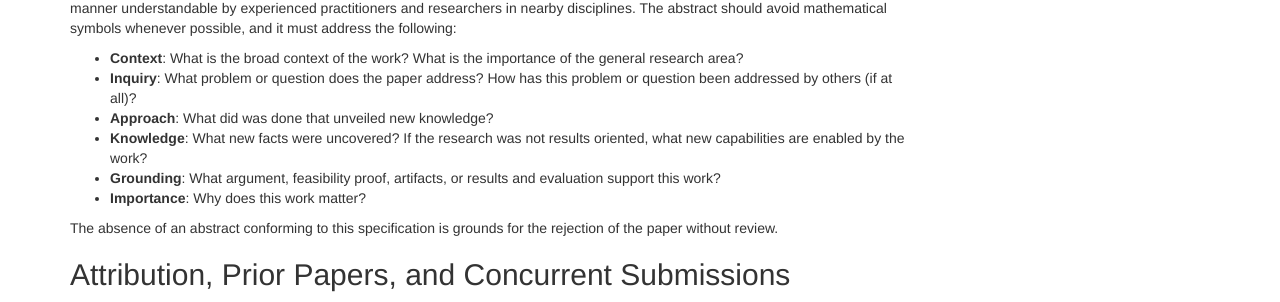
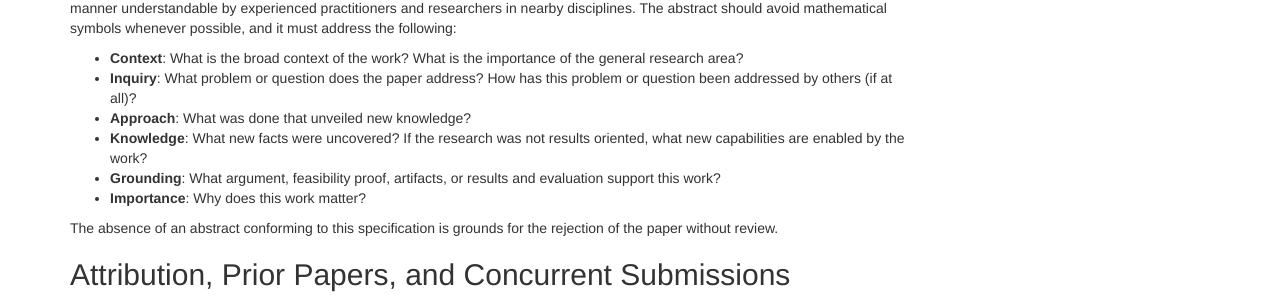
Before and after one commit to programming-journal/programming-journal.github.io, a Jekyll site: the page built from submission/index.markdown, in a window 1280 px wide. Shown: the part 739-1041 px from the top of the page. Built offline with Jekyll 4.4.1, drawn with Linux system fonts in a browser that asks for light colours; nearby versions of some CDN libraries; library files that are not in the unit come from our copies.

Commit message:
Typo correction

```diff
--- a/submission/index.markdown
+++ b/submission/index.markdown
@@ -26,7 +26,7 @@ Each submission must be accompanied by a plain-language abstract of up to 500 wo
 
 * **Context**: What is the broad context of the work? What is the importance of the general research area?
 * **Inquiry**: What problem or question does the paper address? How has this problem or question been addressed by others (if at all)?
-* **Approach**: What did was done that unveiled new knowledge?
+* **Approach**: What was done that unveiled new knowledge?
 * **Knowledge**: What new facts were uncovered? If the research was not results oriented, what new capabilities are enabled by the work?
 * **Grounding**: What argument, feasibility proof, artifacts, or results and evaluation support this work?
 * **Importance**: Why does this work matter?
```
